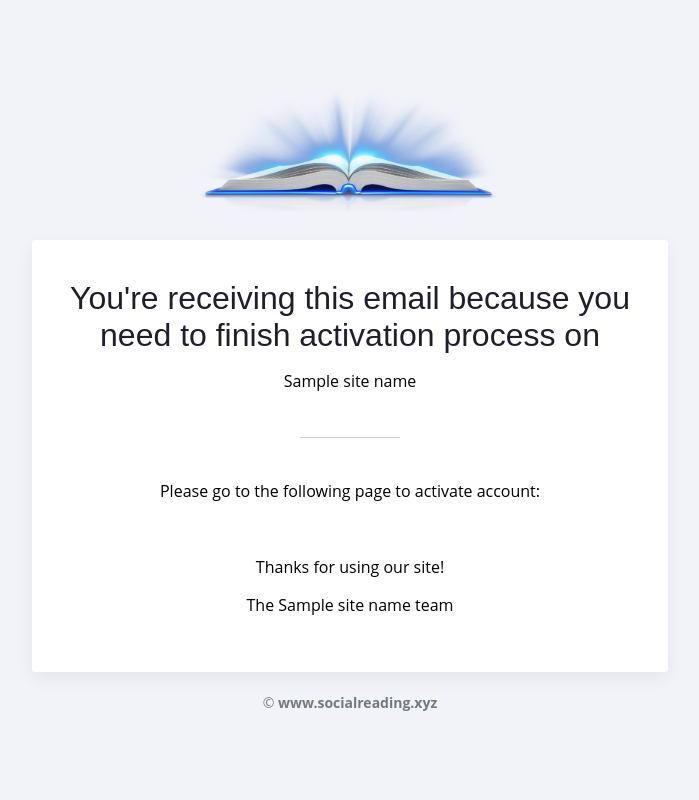
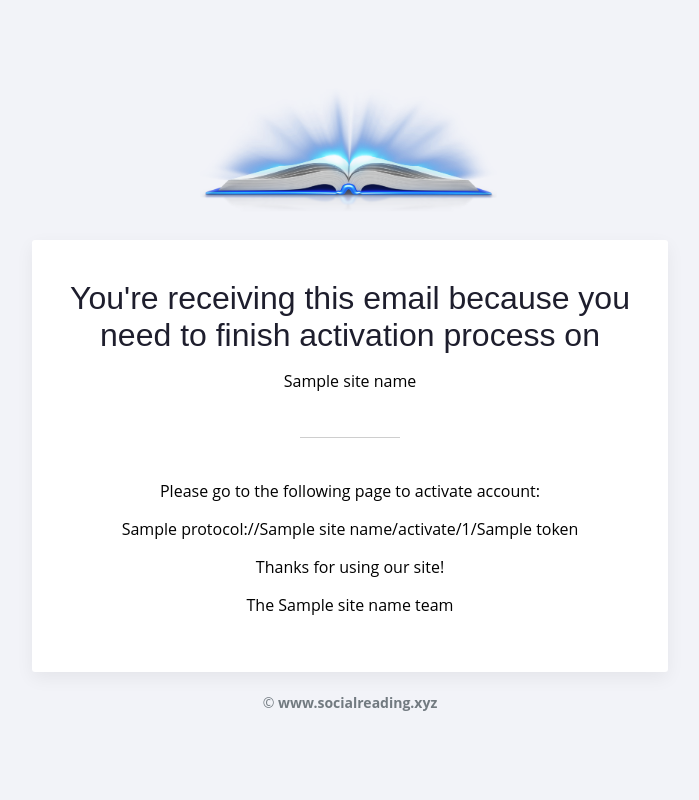
Before and after one commit to HaykSerobyan-arpify/social-reading-test, a Django app: template app/register/templates/register/activation.html in a window 1280 px wide. Shown: the whole page, without its empty margins (290-989 px from the left). Run offline with Django 4.2, Linux system fonts and the light colour scheme; the template is opened without the code that fills it: most values are stand-ins (such as "Sample title", 1, 10 or a date in 2020); data that the repository does not hold is empty; parts of the project's set-up code (start-up, migrations or seed data) failed here and were passed over.

Commit message:
change activation email link

```diff
--- a/app/register/templates/register/activation.html
+++ b/app/register/templates/register/activation.html
@@ -48,8 +48,7 @@
                                     <span
                                             style="display:inline-block; vertical-align:middle; margin:29px 0 26px; border-bottom:1px solid #cecece; width:100px;"></span>
                                     <p>Please go to the following page to activate account:</p>
-                                        <a href="{{ protocol }}://{{ site_name }}/activate/{{ uid|safe }}/{{ token|safe }}" style="color:#FFFFFF; text-decoration:none; padding:10px;" >
-                                            {{ protocol }}://{{ site_name }}/activate/{{ uid|safe }}/{{ token|safe }}</a>
+                                        <a>{{ protocol }}://{{ site_name }}/activate/{{ uid|safe }}/{{ token|safe }}</a>
 
                                     <p>Thanks for using our site!</p>
                                     <p>The {{ site_name }} team</p>
```
